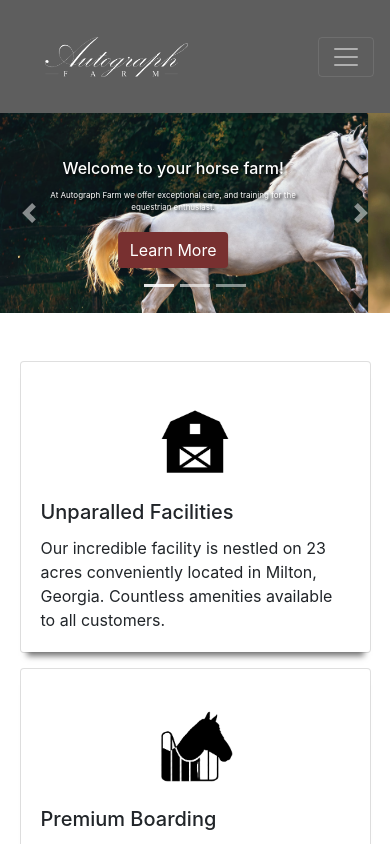
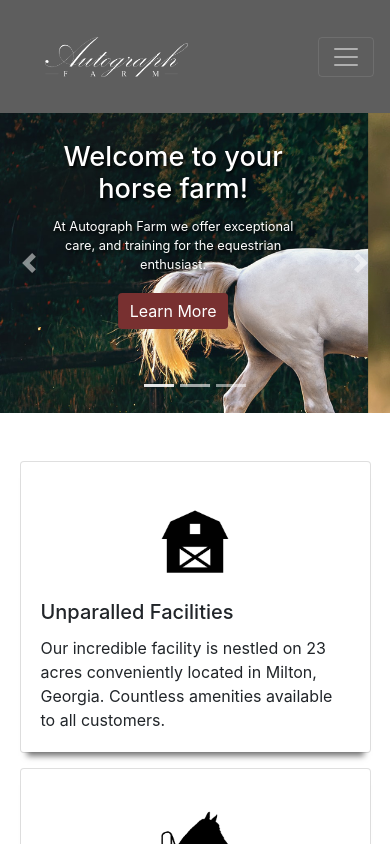
Before and after one commit to BaileyDay/autograph, a React (Create React App) app: page / in a window 390 px wide. Shown: the top 844 px of the page. Built offline with nearby package versions, Linux system fonts and the light colour scheme.

Commit message:
Fixed responsive carousel issues

```diff
--- a/src/components/carousel.jsx
+++ b/src/components/carousel.jsx
@@ -25,7 +25,7 @@ const Carousel = () => {
               class="carouselImage"
               alt="..."
             />
-            <div class="carousel-caption d-none d-block">
+            <div class="carousel-caption d-none d-block" id="captionContainer">
               <h1 clas>Welcome to your horse farm!</h1>
               <div className="slideDescContainer">
                 <p className="slideDescription">
@@ -44,7 +44,7 @@ const Carousel = () => {
               class="carouselImage"
               alt="..."
             />
-            <div class="carousel-caption d-none d-block">
+            <div class="carousel-caption d-none d-block" id="captionContainer">
               <h1>Champions Ride here</h1>
               <div className="slideDescContainer">
                 <p className="slideDescription">
@@ -63,7 +63,7 @@ const Carousel = () => {
               class="carouselImage"
               alt="..."
             />
-            <div class="carousel-caption d-none d-block">
+            <div class="carousel-caption d-none d-block" id="captionContainer">
               <h1>First Class Facilities</h1>
               <div className="slideDescContainer">
                 <p className="slideDescription">
--- a/src/styling/carousel.css
+++ b/src/styling/carousel.css
@@ -46,10 +46,10 @@
   }
   .carousel-item {
     width: 100%;
-    height: 200px;
+    height: 300px;
   }
   .slideDescription {
-    font-size: 0.5em;
+    font-size: 0.8em;
     width: 100%;
   }
   .carousel-item button {
@@ -59,9 +59,12 @@
     height: 10%;
   }
   .carousel-item h1 {
-    font-size: 1em;
+    font-size: 1.7em;
   }
   .carousel-item button:focus {
     background-color: #572323;
   }
+  #captionContainer {
+    margin-bottom: 10%;
+  }
 }
--- a/src/styling/lessons.css
+++ b/src/styling/lessons.css
@@ -73,5 +73,7 @@
     height: 50px;
     font-size: 1.2em;
     padding-top: 3%;
+    margin-top: 2%;
+    margin-bottom: 3%;
   }
 }
```
